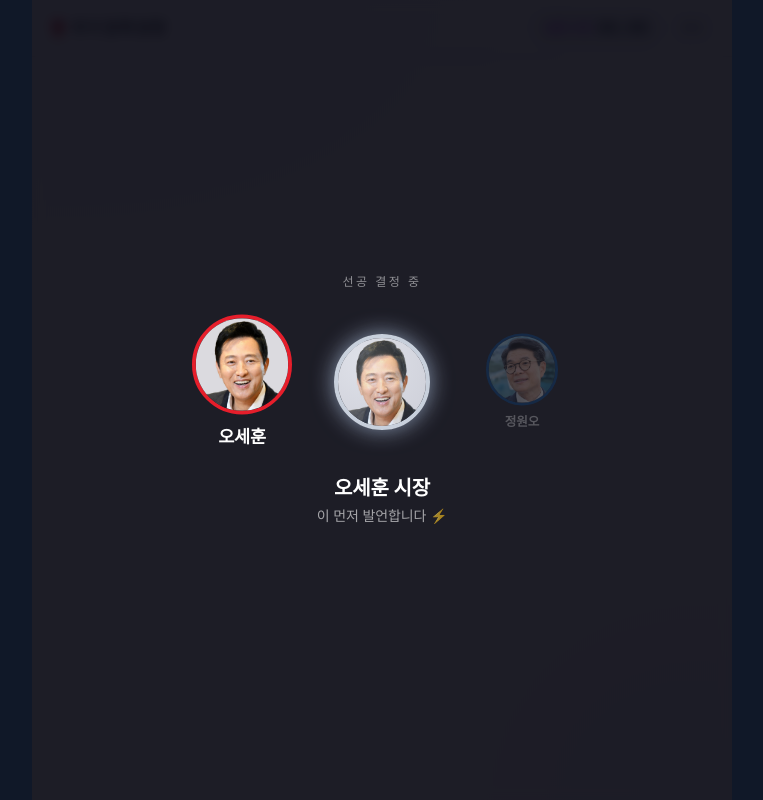
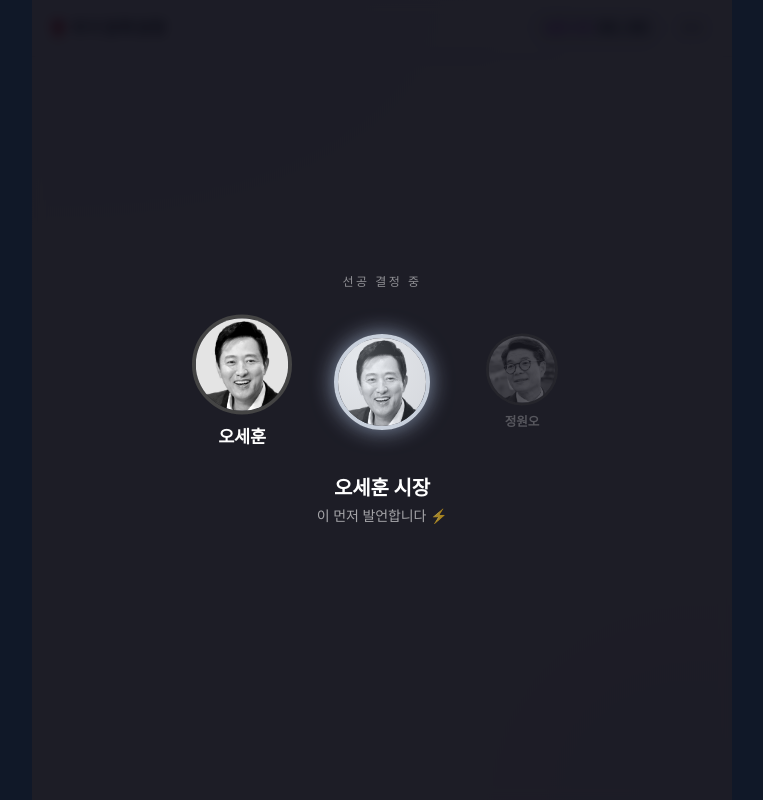
Before and after one commit to seojoonkim/polichat, a React (Vite) app: page /debate in a window 1280 px wide. Both pictures are taken after a click on the button "정책 토론 시작!". Shown: the whole page, without its empty margins (258-1021 px from the left). Built offline with nearby package versions, Linux system fonts and the light colour scheme; a web font is replaced by a local one.

Commit message:
fix: 동전던지기 이미지 흑백 처리 (grayscale + contrast)

```diff
--- a/src/components/debate/DebateView.tsx
+++ b/src/components/debate/DebateView.tsx
@@ -1169,7 +1169,7 @@ export default function DebateView({ debateType = 'seoul' }: DebateViewProps) {
               <img
                 src={`/politicians/${config.speakerA}/profile.jpg`}
                 className="w-20 h-20 rounded-full border-[3px] object-cover"
-                style={{ borderColor: config.speakerAColor }}
+                style={{ borderColor: config.speakerAColor, filter: 'grayscale(1) contrast(1.1)' }}
               />
               <span className="text-white text-sm mt-2 font-semibold">{config.speakerAName.split(' ')[0]}</span>
             </div>
@@ -1216,7 +1216,7 @@ export default function DebateView({ debateType = 'seoul' }: DebateViewProps) {
                   }}>
                     <img
                       src={`/politicians/${config.speakerA}/profile.jpg`}
-                      style={{ width: '100%', height: '100%', objectFit: 'cover' }}
+                      style={{ width: '100%', height: '100%', objectFit: 'cover', filter: 'grayscale(1) contrast(1.1)' }}
                       alt={config.speakerAName}
                     />
                     <div style={{
@@ -1238,7 +1238,7 @@ export default function DebateView({ debateType = 'seoul' }: DebateViewProps) {
                   }}>
                     <img
                       src={`/politicians/${config.speakerB}/profile.jpg`}
-                      style={{ width: '100%', height: '100%', objectFit: 'cover' }}
+                      style={{ width: '100%', height: '100%', objectFit: 'cover', filter: 'grayscale(1) contrast(1.1)' }}
                       alt={config.speakerBName}
                     />
                     <div style={{
@@ -1261,7 +1261,7 @@ export default function DebateView({ debateType = 'seoul' }: DebateViewProps) {
               <img
                 src={`/politicians/${config.speakerB}/profile.jpg`}
                 className="w-20 h-20 rounded-full border-[3px] object-cover"
-                style={{ borderColor: config.speakerBColor }}
+                style={{ borderColor: config.speakerBColor, filter: 'grayscale(1) contrast(1.1)' }}
               />
               <span className="text-white text-sm mt-2 font-semibold">{config.speakerBName.split(' ')[0]}</span>
             </div>
```
